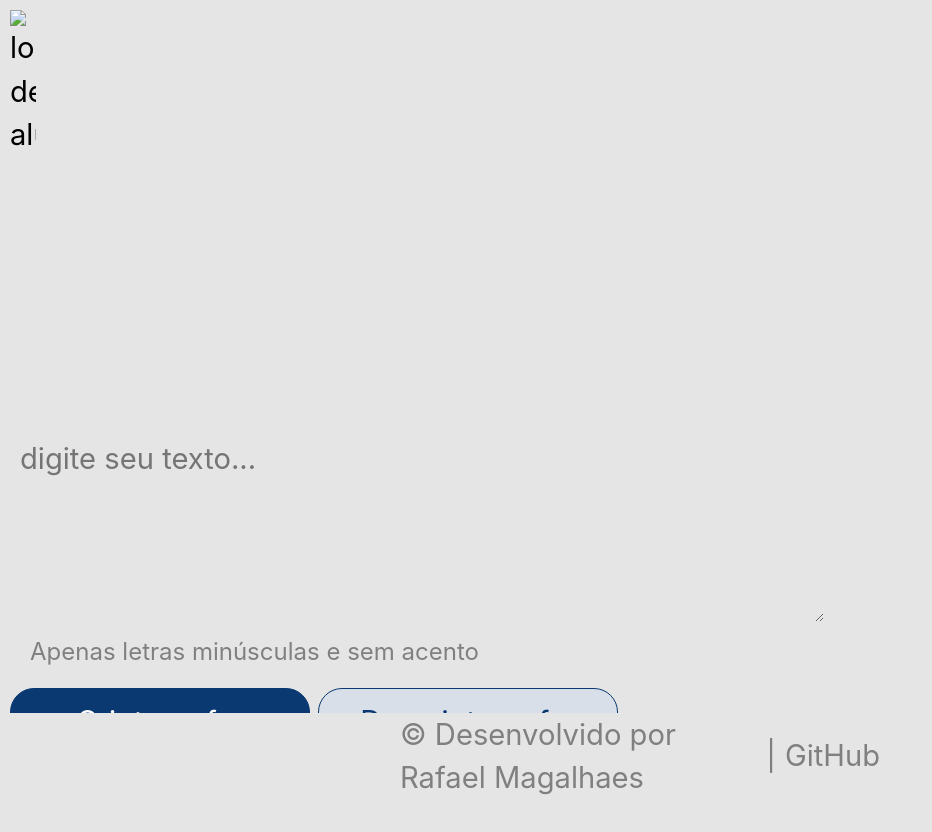
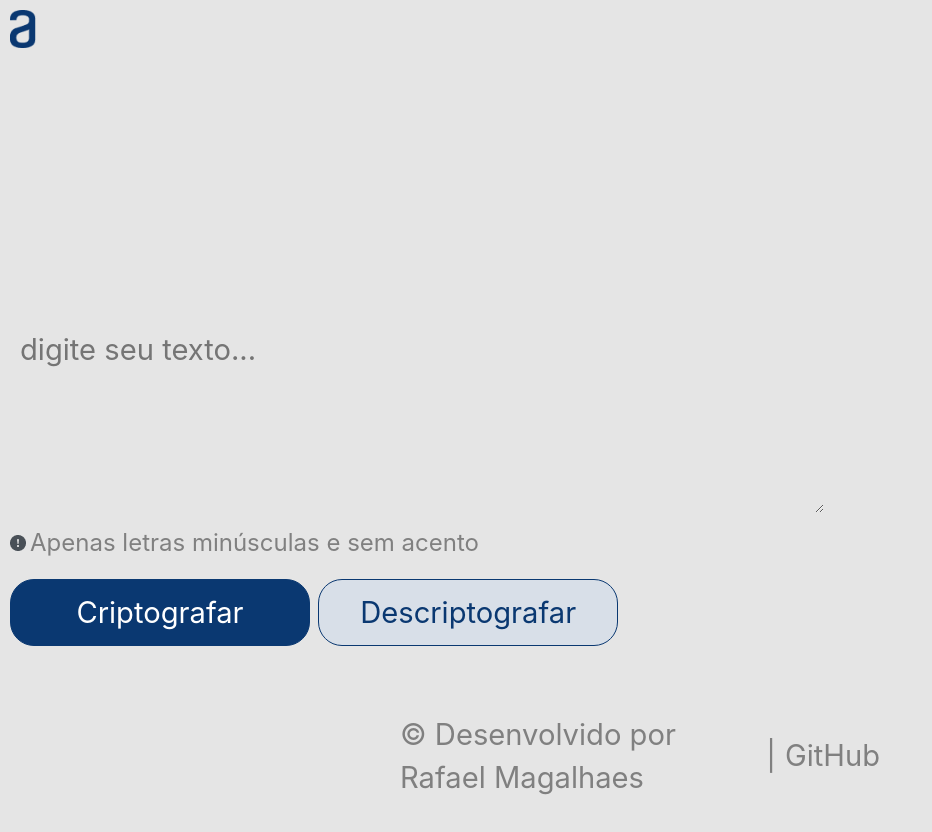
Before and after one commit to rafaelmagalhaesp/Decodificador, a plain HTML site: page index.html in a window 1280 px wide. Shown: the top 832 px of the page, without its empty margins (0-932 px from the left). Drawn offline with Linux system fonts and the light colour scheme; the site is published under a folder, as on GitHub Pages, so addresses that start at the root find nothing.

Commit message:
imagens att

```diff
--- a/index.html
+++ b/index.html
@@ -11,7 +11,7 @@
 </head>
 <body>
   <header>
-    <img class="logo-alura" src="/imagens/vector.png" alt="logo de alura">
+    <img class="logo-alura" src="./imagens/vector.png" alt="logo de alura">
   </header>
 
   <main>
@@ -34,7 +34,7 @@
     <section class="conter">
       <label for="saida"></label>
       <textarea id="saida" name="saida"  class="mensagem" placeholder="Digite seu texto..."></textarea>
-      <img class="Bmensagem" id="imagem" src="/imagens/boneco.png" aria-placeholder="Olásss">
+      <img class="Bmensagem" id="imagem" src="./imagens/boneco.png" aria-placeholder="Olásss">
       <div class="msg">Nenhuma mensagem encontrada</div>
       <button class="botao-copiar" onclick="copiarTexto()" >Copiar</button>
     </section>
--- a/style.css
+++ b/style.css
@@ -40,7 +40,7 @@ h6 {
 
     font-size: 24px;
     color: grey;
-    background-image: url(/imagens/exclamação.png);
+    background-image: url(./imagens/exclamação.png);
     background-repeat: no-repeat;
     background-position: left center;
     padding-inline: 10px;
```
